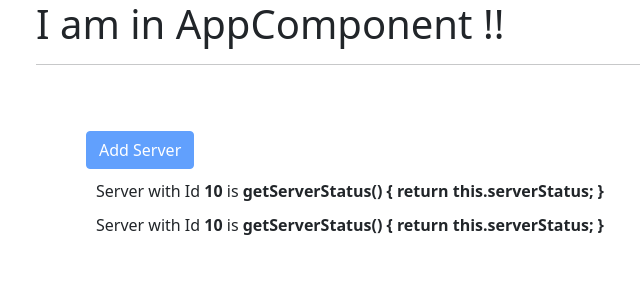
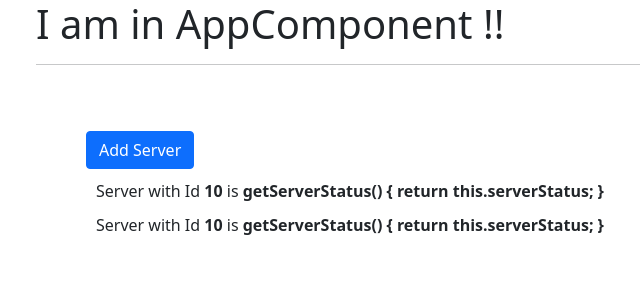
Before and after one commit to ShohrabRustam/AngularFullCourse, an Angular app: page / in a window 1280 px wide. Shown: the top 300 px of the page, without its empty margins (46-686 px from the left). Built offline with nearby package versions, Linux system fonts and the light colour scheme.

Commit message:
bind  disable  property

```diff
--- a/src/app/servers/servers.component.html
+++ b/src/app/servers/servers.component.html
@@ -1,5 +1,5 @@
 <div class="container">
-<button class="btn btn-primary" disabled>Add Server</button>
+<button class="btn btn-primary" [disabled]="!allowedNewServer">Add Server</button>
 <app-server></app-server>
 <app-server></app-server>
 </div>
--- a/src/app/servers/servers.component.ts
+++ b/src/app/servers/servers.component.ts
@@ -7,7 +7,13 @@ import { Component, OnInit } from '@angular/core';
 })
 export class ServersComponent implements OnInit {
   allowedNewServer:boolean = false;
-  constructor() { }
+  constructor() {
+    setTimeout(()=>{
+        this.allowedNewServer=true;
+    },5000);
+
+
+  }
 
   ngOnInit(): void {
   }
```
